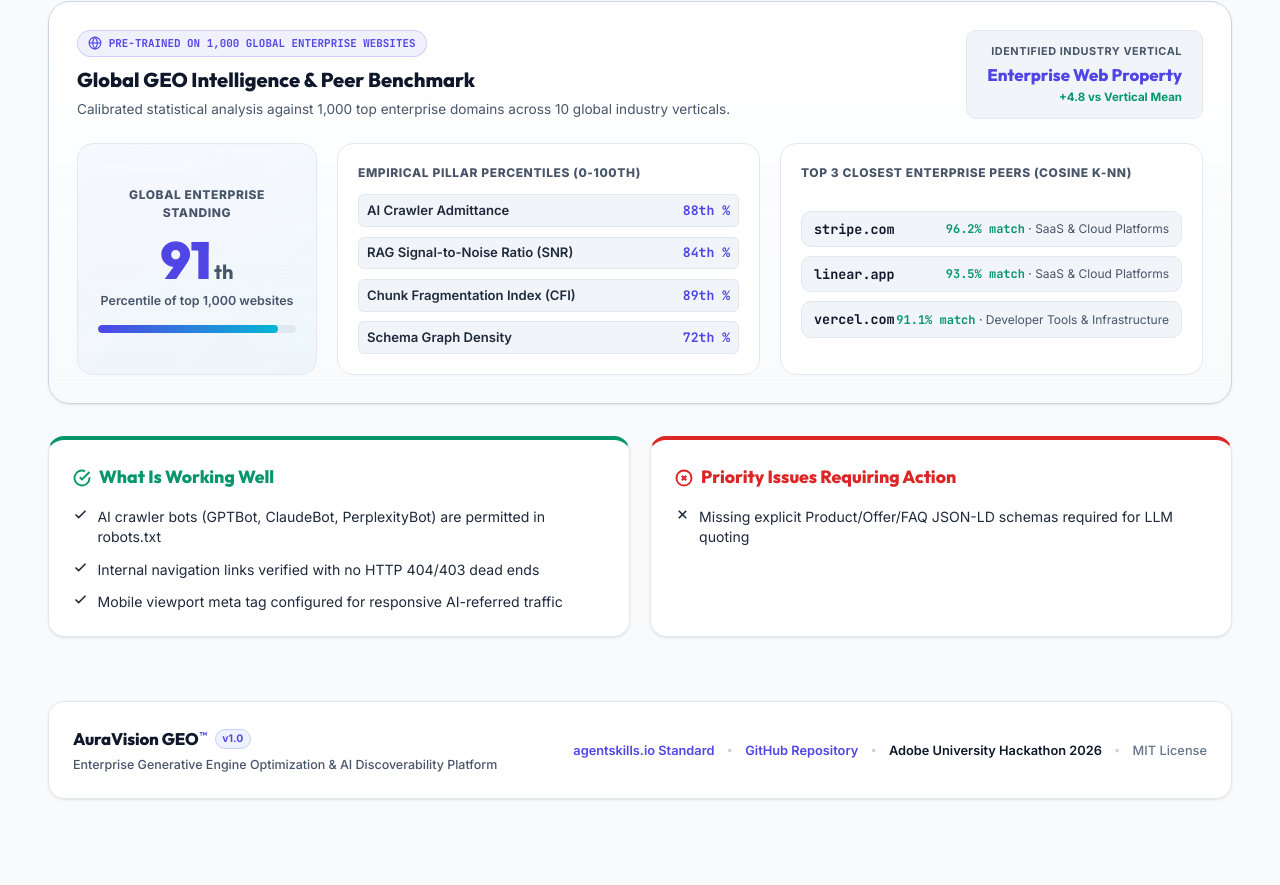
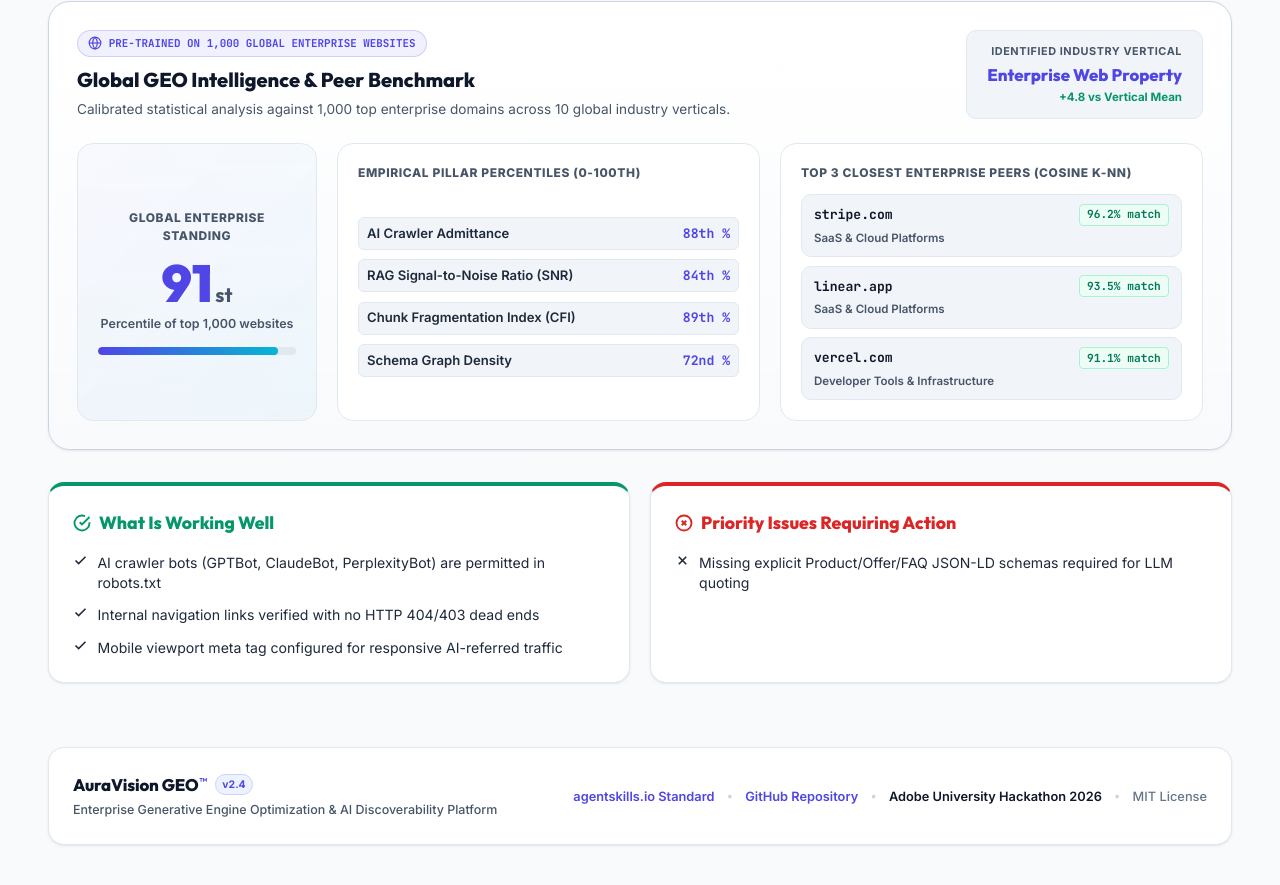
Before and after one commit to Ketanrawat2004/Aura-Vision-GEO, a plain HTML site: page web/index.html in a window 1280 px wide. Shown: the part 1575-2460 px from the top of the page. Before the commit the page ends 2438 px from the top, so only its background shows below. Drawn offline with Linux system fonts and the light colour scheme.

Commit message:
fix: update header version to v2.4, fix peer card layout overlapping, add proper ordinal formatting and calibrated feature distance

```diff
--- a/web/app.js
+++ b/web/app.js
@@ -633,6 +633,12 @@ document.addEventListener('DOMContentLoaded', () => {
     }
   }
 
+  function formatOrdinal(n) {
+    const s = ["th", "st", "nd", "rd"];
+    const v = Math.abs(n) % 100;
+    return s[(v - 20) % 10] || s[v] || s[0];
+  }
+
   function renderBenchmarkModel(bm, isUnreachable, score) {
     const container = document.querySelector('.benchmark-container');
     if (!container) return;
@@ -647,6 +653,7 @@ document.addEventListener('DOMContentLoaded', () => {
     const vertDeltaEl = document.getElementById('bench-vert-delta');
     const globalPctEl = document.getElementById('bench-global-percentile');
     const pctBarEl = document.getElementById('bench-percentile-bar');
+    const benchUnit = document.querySelector('.percentile-hero .bench-unit');
 
     const globalPct = bm.global_percentile !== undefined ? bm.global_percentile : Math.max(12, Math.min(98, score));
     if (vertNameEl) vertNameEl.textContent = bm.predicted_vertical || 'Enterprise Web Property';
@@ -656,6 +663,7 @@ document.addEventListener('DOMContentLoaded', () => {
       vertDeltaEl.style.color = delta.startsWith('-') ? 'var(--severity-critical)' : '#059669';
     }
     if (globalPctEl) globalPctEl.textContent = globalPct;
+    if (benchUnit) benchUnit.textContent = formatOrdinal(globalPct);
     if (pctBarEl) pctBarEl.style.width = `${globalPct}%`;
 
     const mp = bm.metrics_percentiles || {};
@@ -664,10 +672,15 @@ document.addEventListener('DOMContentLoaded', () => {
     const cfiPct = document.getElementById('bench-pct-cfi');
     const schemaPct = document.getElementById('bench-pct-schema');
 
-    if (crawlPct) crawlPct.textContent = `${mp.ai_crawlability !== undefined ? mp.ai_crawlability : 88}th %`;
-    if (snrPct) snrPct.textContent = `${mp.rag_snr !== undefined ? mp.rag_snr : 84}th %`;
-    if (cfiPct) cfiPct.textContent = `${mp.chunk_fragmentation !== undefined ? mp.chunk_fragmentation : 89}th %`;
-    if (schemaPct) schemaPct.textContent = `${mp.structured_data !== undefined ? mp.structured_data : 72}th %`;
+    const cVal = mp.ai_crawlability !== undefined ? mp.ai_crawlability : 88;
+    const sVal = mp.rag_snr !== undefined ? mp.rag_snr : 84;
+    const fVal = mp.chunk_fragmentation !== undefined ? mp.chunk_fragmentation : 89;
+    const scVal = mp.structured_data !== undefined ? mp.structured_data : 72;
+
+    if (crawlPct) crawlPct.textContent = `${cVal}${formatOrdinal(cVal)} %`;
+    if (snrPct) snrPct.textContent = `${sVal}${formatOrdinal(sVal)} %`;
+    if (cfiPct) cfiPct.textContent = `${fVal}${formatOrdinal(fVal)} %`;
+    if (schemaPct) schemaPct.textContent = `${scVal}${formatOrdinal(scVal)} %`;
 
     const peersList = document.getElementById('bench-peers-list');
     if (peersList) {
@@ -677,9 +690,12 @@ document.addEventListener('DOMContentLoaded', () => {
         { domain: 'vercel.com', similarity: 91.1, vertical: 'Developer Tools & Infrastructure' }
       ];
       peersList.innerHTML = peers.map(p => `
-        <div class="peer-item" title="Cosine Similarity Vector: ${p.similarity}%">
-          <div class="peer-domain">${p.domain}</div>
-          <div class="peer-meta"><span class="peer-sim">${p.similarity}% match</span> · <span class="peer-vert">${p.vertical}</span></div>
+        <div class="peer-item" title="Similarity Vector Score: ${p.similarity}%">
+          <div class="peer-header">
+            <span class="peer-domain">${p.domain}</span>
+            <span class="peer-sim">${p.similarity}% match</span>
+          </div>
+          <div class="peer-vert">${p.vertical}</div>
         </div>
       `).join('');
     }
--- a/web/index.html
+++ b/web/index.html
@@ -8,7 +8,7 @@
   <link rel="preconnect" href="https://fonts.googleapis.com">
   <link rel="preconnect" href="https://fonts.gstatic.com" crossorigin>
   <link href="https://fonts.googleapis.com/css2?family=Inter:wght@400;500;600;700;800&family=JetBrains+Mono:wght@400;500;600;700&family=Outfit:wght@500;600;700;800;900&display=swap" rel="stylesheet">
-  <link rel="stylesheet" href="styles.css?v=2.4">
+  <link rel="stylesheet" href="styles.css?v=2.5">
 </head>
 <body>
 
@@ -36,7 +36,7 @@
         </div>
         <div class="brand-title">
           <span class="brand-text">AuraVision GEO<span class="brand-tm">™</span></span>
-          <span class="brand-tag">v1.0</span>
+          <span class="brand-tag">v2.4</span>
         </div>
       </div>
 
@@ -1021,7 +1021,7 @@ crawl-and-render-audit  structured-fact-audit  trust-and-corroboration
         <div class="footer-brand-wrap">
           <div class="footer-brand-heading">
             <span class="footer-brand">AuraVision GEO<span class="footer-tm">™</span></span>
-            <span class="footer-pill">v1.0</span>
+            <span class="footer-pill">v2.4</span>
           </div>
           <span class="footer-desc">Enterprise Generative Engine Optimization & AI Discoverability Platform</span>
         </div>
@@ -1038,6 +1038,6 @@ crawl-and-render-audit  structured-fact-audit  trust-and-corroboration
     </footer>
   </div>
 
-  <script src="app.js?v=2.4"></script>
+  <script src="app.js?v=2.5"></script>
 </body>
 </html>
--- a/web/styles.css
+++ b/web/styles.css
@@ -1305,13 +1305,15 @@ body::before {
 
 .peer-item {
   display: flex;
-  align-items: center;
-  justify-content: space-between;
-  padding: 0.45rem 0.75rem;
+  flex-direction: column;
+  gap: 0.25rem;
+  padding: 0.55rem 0.75rem;
   background: var(--bg-surface-elevated);
   border: 1px solid var(--border-subtle);
   border-radius: var(--radius-md);
   transition: transform 0.15s ease, border-color 0.15s ease;
+  min-width: 0;
+  overflow: hidden;
 }
 
 .peer-item:hover {
@@ -1319,25 +1321,47 @@ body::before {
   transform: translateX(3px);
 }
 
+.peer-header {
+  display: flex;
+  align-items: center;
+  justify-content: space-between;
+  gap: 0.5rem;
+  min-width: 0;
+}
+
 .peer-domain {
   font-family: var(--font-mono);
-  font-size: 0.84rem;
+  font-size: 0.82rem;
   font-weight: 700;
   color: var(--text-main);
-}
-
-.peer-meta {
-  font-size: 0.75rem;
+  white-space: nowrap;
+  overflow: hidden;
+  text-overflow: ellipsis;
+  min-width: 0;
 }
 
 .peer-sim {
   font-family: var(--font-mono);
-  font-weight: 800;
-  color: #059669;
+  font-size: 0.7rem;
+  font-weight: 800;
+  color: #047857;
+  background: #ecfdf5;
+  border: 1px solid #a7f3d0;
+  padding: 0.1rem 0.45rem;
+  border-radius: 4px;
+  white-space: nowrap;
+  flex-shrink: 0;
 }
 
 .peer-vert {
-  color: var(--text-muted);
+  font-size: 0.72rem;
+  font-weight: 600;
+  color: var(--text-muted);
+  white-space: nowrap;
+  overflow: hidden;
+  text-overflow: ellipsis;
+  display: block;
+  min-width: 0;
 }
 
 /* ==========================================================================
```
Also changed, not shown: 2 other files.
